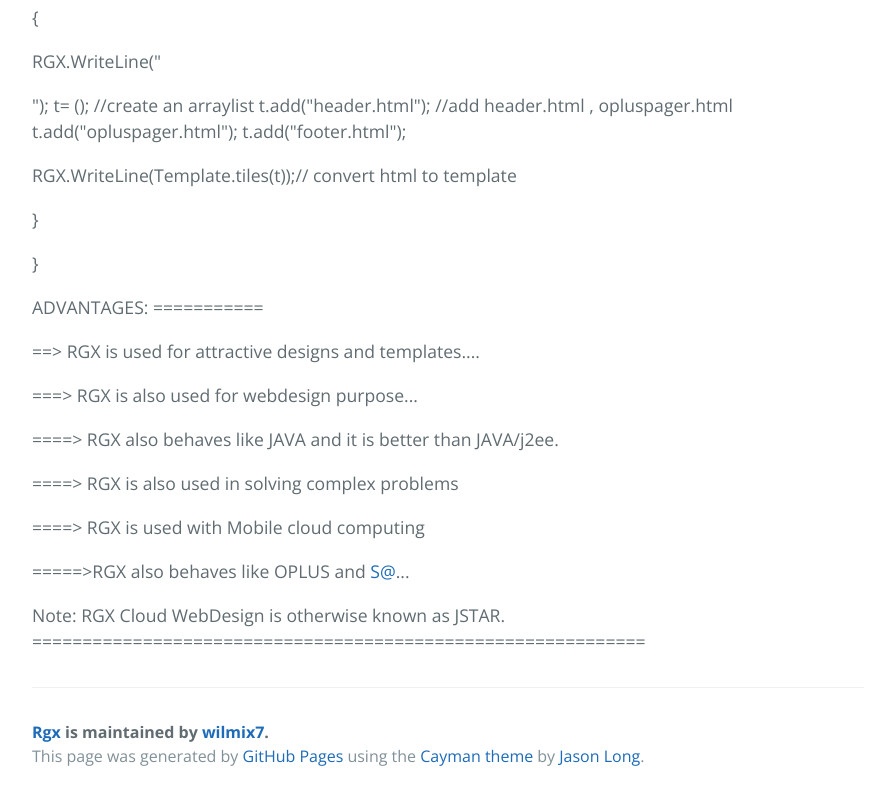
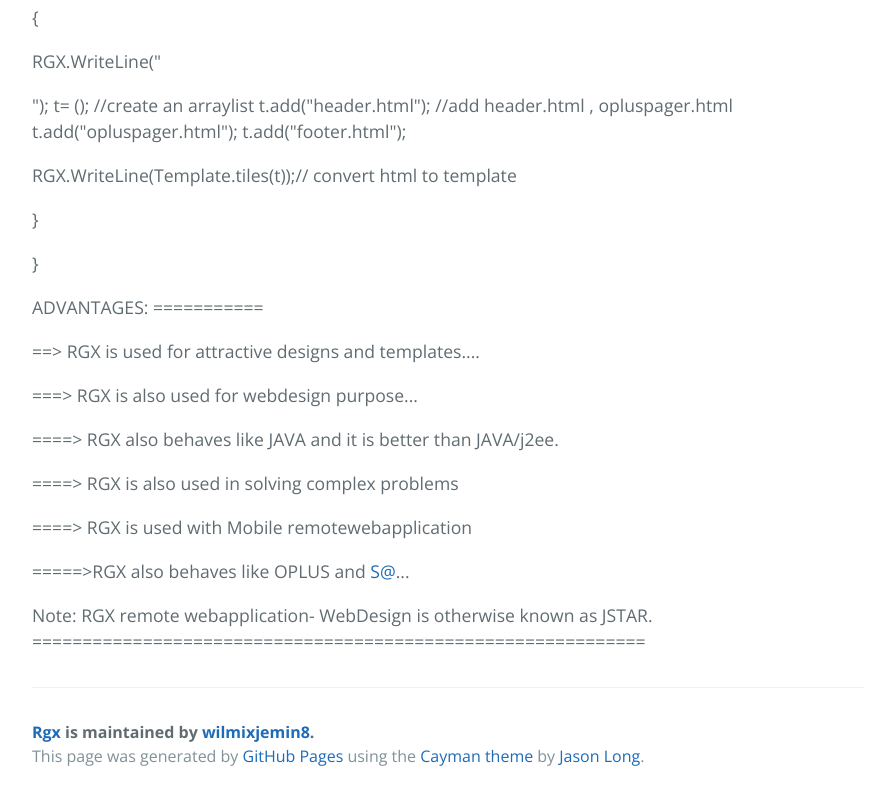
Before and after one commit to wilmixjemin8/RGX, a plain HTML site: page index.html in a window 1280 px wide. Shown: the part 789-1589 px from the top of the page, without its empty margins (192-1087 px from the left). Drawn offline with nearby package versions, Linux system fonts and the light colour scheme.

Commit message:
Create gh-pages branch via GitHub

```diff
--- a/index.html
+++ b/index.html
@@ -2,7 +2,7 @@
 <html lang="en-us">
   <head>
     <meta charset="UTF-8">
-    <title>Rgx by wilmix7</title>
+    <title>Rgx by wilmixjemin8</title>
     <meta name="viewport" content="width=device-width, initial-scale=1">
     <link rel="stylesheet" type="text/css" href="stylesheets/normalize.css" media="screen">
     <link href='https://fonts.googleapis.com/css?family=Open+Sans:400,700' rel='stylesheet' type='text/css'>
@@ -12,10 +12,10 @@
   <body>
     <section class="page-header">
       <h1 class="project-name">Rgx</h1>
-      <h2 class="project-tagline"> RGX  is   a     Technology  invented  in  JAS  language...   and it has most powerful Advanced Bussiness</h2>
-      <a href="https://github.com/wilmix7/RGX" class="btn">View on GitHub</a>
-      <a href="https://github.com/wilmix7/RGX/zipball/master" class="btn">Download .zip</a>
-      <a href="https://github.com/wilmix7/RGX/tarball/master" class="btn">Download .tar.gz</a>
+      <h2 class="project-tagline"> RGX  is   a     Programming language  invented  in  JAS  language...   and it has most powerful Advanced Bussiness</h2>
+      <a href="https://github.com/wilmixjemin8/RGX" class="btn">View on GitHub</a>
+      <a href="https://github.com/wilmixjemin8/RGX/zipball/master" class="btn">Download .zip</a>
+      <a href="https://github.com/wilmixjemin8/RGX/tarball/master" class="btn">Download .tar.gz</a>
     </section>
 
     <section class="main-content">
@@ -24,7 +24,7 @@
 
 <p>=====</p>
 
-<p>RGX  is   a    Technology  invented  in  JAS  language in  2016.</p>
+<p>RGX  is   a   Programming Language  invented  in  JAS  language in  2016.</p>
 
 <p>SYNTAX:
  =======</p>
@@ -82,15 +82,15 @@
 
 <p>====&gt; RGX  is also  used in  solving  complex problems</p>
 
-<p>====&gt; RGX is used  with  Mobile cloud computing</p>
+<p>====&gt; RGX is used  with  Mobile remotewebapplication</p>
 
 <p>=====&gt;RGX  also behaves  like  OPLUS and  <a href="mailto:S@">S@</a>...</p>
 
-<p>Note: RGX   Cloud  WebDesign  is  otherwise  known  as  JSTAR.
+<p>Note: RGX   remote  webapplication-  WebDesign  is  otherwise  known  as  JSTAR.
  =============================================================</p>
 
       <footer class="site-footer">
-        <span class="site-footer-owner"><a href="https://github.com/wilmix7/RGX">Rgx</a> is maintained by <a href="https://github.com/wilmix7">wilmix7</a>.</span>
+        <span class="site-footer-owner"><a href="https://github.com/wilmixjemin8/RGX">Rgx</a> is maintained by <a href="https://github.com/wilmixjemin8">wilmixjemin8</a>.</span>
 
         <span class="site-footer-credits">This page was generated by <a href="https://pages.github.com">GitHub Pages</a> using the <a href="https://github.com/jasonlong/cayman-theme">Cayman theme</a> by <a href="https://twitter.com/jasonlong">Jason Long</a>.</span>
       </footer>
--- a/params.json
+++ b/params.json
@@ -1,6 +1,6 @@
 {
   "name": "Rgx",
-  "tagline": " RGX  is   a     Technology  invented  in  JAS  language...   and it has most powerful Advanced Bussiness",
-  "body": "# RGX\r\n =====\r\n \r\n RGX  is   a    Technology  invented  in  JAS  language in  2016.\r\n \r\n\r\n \r\n \r\n SYNTAX:\r\n =======\r\n\r\n<RGX> \r\n\r\n<OPACK>\r\n\r\n<LOGIC>\r\n<!  Logic  of  the  Program  !>\r\n\r\n \r\n </LOGIC>\r\n \r\n </RGX>\r\n\r\n \r\n \r\n \r\n EXAMPLE:\r\n =======\r\n \r\n\r\n<RGX> \r\n\r\n<OPACK>\r\n\r\n<LOGIC>\r\npublic  <CLASS>  Tiles\r\n\r\n{\r\npublic void  RGX-Main( ) throws <EXE>\r\n\r\n{\r\n\r\nRGX.WriteLine(\"<html><body>\");\r\n<AList> t= <NEW>  <AList>();  //create  an  arraylist\r\nt.add(\"header.html\"); //add header.html , opluspager.html\r\nt.add(\"opluspager.html\");\r\nt.add(\"footer.html\");\r\n\r\n\r\n\r\n\r\nRGX.WriteLine(Template.tiles(t));// convert  html  to template\r\n\r\n}\r\n\r\n}\r\n\r\n \r\n </LOGIC>\r\n \r\n </RGX>\r\n \r\n \r\n \r\n \r\n \r\n \r\n ADVANTAGES:\r\n ===========\r\n \r\n \r\n ==> RGX is  used  for attractive  designs  and  templates....\r\n \r\n ===> RGX  is  also used  for  webdesign  purpose...\r\n \r\n\r\n \r\n ====>  RGX  also   behaves  like JAVA and  it  is   better  than  JAVA/j2ee.\r\n \r\n ====> RGX  is also  used in  solving  complex problems\r\n \r\n ====> RGX is used  with  Mobile cloud computing\r\n \r\n =====>RGX  also behaves  like  OPLUS and  S@...\r\n \r\n\r\n \r\n Note: RGX   Cloud  WebDesign  is  otherwise  known  as  JSTAR.\r\n =============================================================\r\n \r\n",
+  "tagline": " RGX  is   a     Programming language  invented  in  JAS  language...   and it has most powerful Advanced Bussiness",
+  "body": "# RGX\r\n =====\r\n \r\n RGX  is   a   Programming Language  invented  in  JAS  language in  2016.\r\n \r\n\r\n \r\n \r\n SYNTAX:\r\n =======\r\n\r\n<RGX> \r\n\r\n<OPACK>\r\n\r\n<LOGIC>\r\n<!  Logic  of  the  Program  !>\r\n\r\n \r\n </LOGIC>\r\n \r\n </RGX>\r\n\r\n \r\n \r\n \r\n EXAMPLE:\r\n =======\r\n \r\n\r\n<RGX> \r\n\r\n<OPACK>\r\n\r\n<LOGIC>\r\npublic  <CLASS>  Tiles\r\n\r\n{\r\npublic void  RGX-Main( ) throws <EXE>\r\n\r\n{\r\n\r\nRGX.WriteLine(\"<html><body>\");\r\n<AList> t= <NEW>  <AList>();  //create  an  arraylist\r\nt.add(\"header.html\"); //add header.html , opluspager.html\r\nt.add(\"opluspager.html\");\r\nt.add(\"footer.html\");\r\n\r\n\r\n\r\n\r\nRGX.WriteLine(Template.tiles(t));// convert  html  to template\r\n\r\n}\r\n\r\n}\r\n\r\n \r\n </LOGIC>\r\n \r\n </RGX>\r\n \r\n \r\n \r\n \r\n \r\n \r\n ADVANTAGES:\r\n ===========\r\n \r\n \r\n ==> RGX is  used  for attractive  designs  and  templates....\r\n \r\n ===> RGX  is  also used  for  webdesign  purpose...\r\n \r\n\r\n \r\n ====>  RGX  also   behaves  like JAVA and  it  is   better  than  JAVA/j2ee.\r\n \r\n ====> RGX  is also  used in  solving  complex problems\r\n \r\n ====> RGX is used  with  Mobile remotewebapplication\r\n \r\n =====>RGX  also behaves  like  OPLUS and  S@...\r\n \r\n\r\n \r\n Note: RGX   remote  webapplication-  WebDesign  is  otherwise  known  as  JSTAR.\r\n =============================================================\r\n \r\n",
   "note": "Don't delete this file! It's used internally to help with page regeneration."
 }
```
